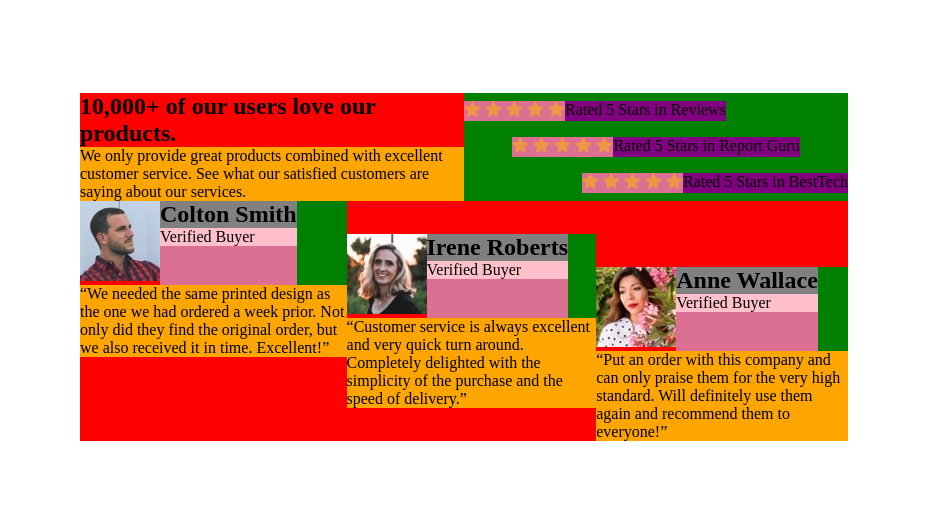
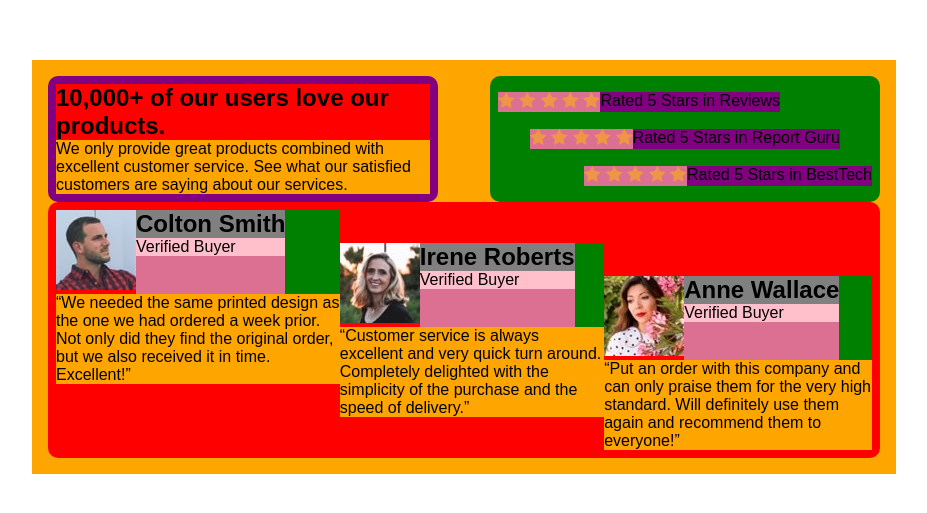
Before and after one commit to wallysonruan/frontend-web-applications, a plain HTML site: page html and css only/social-proof-section-master/index.html in a window 1280 px wide. Shown: the part 133-646 px from the top of the page, without its empty margins (176-1103 px from the left). Drawn offline with Linux system fonts and the light colour scheme.

Commit message:
WIP: Added the production fonts and colors to the CSS sheet

```diff
--- a/html and css only/social-proof-section-master/style.css
+++ b/html and css only/social-proof-section-master/style.css
@@ -1,3 +1,7 @@
+main {
+    background-color: orange;
+}
+
 section:first-of-type {
     background-color: purple;
 }
@@ -60,11 +64,20 @@ section:last-of-type {
 
 /* The code above must be erased after the completion of this project */
 
+:root {
+    --very-dark-magenta: hsl(300, 43%, 22%);
+    --soft-pink: hsl(333, 80%, 67%);
+    --dark-grayish-magenta: hsl(303, 10%, 53%);
+    --light-grayish-magenta: hsl(300, 24%, 96%);
+    --white: hsl(0, 0%, 100%);
+}
+
 * {
     margin: 0;
     padding: 0;
 }
 
+@import url('https://fonts.googleapis.com/css2?family=League+Spartan:wght@400;500;700&display=swap');
 
 html,
 body {
@@ -74,23 +87,34 @@ body {
 
 body {
     display: flex;
-    flex-direction: column;
-    justify-items: center;
     align-items: center;
     justify-content: center;
-    align-content: center;
+
+    font-family: 'League Spartan', sans-serif;
 }
 
 main {
-    width: 60%;
+    width: 65%;
     height: max-content;
+    padding: 1rem;
+
     display: flex;
     flex-wrap: wrap;
+    justify-content: space-between;
+}
+
+section {
+    padding: 0.5rem;
+    border-radius: 10px;
 }
 
 section:first-of-type,
 section:nth-last-of-type(2) {
-    width: 50%;
+    width: 45%;
+}
+
+.headline-container__header{
+    font-size: 700;
 }
 
 .ratings-container {
```
